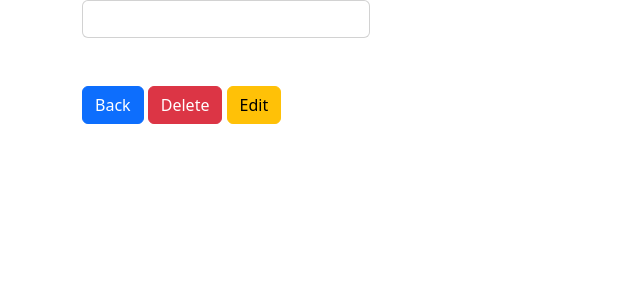
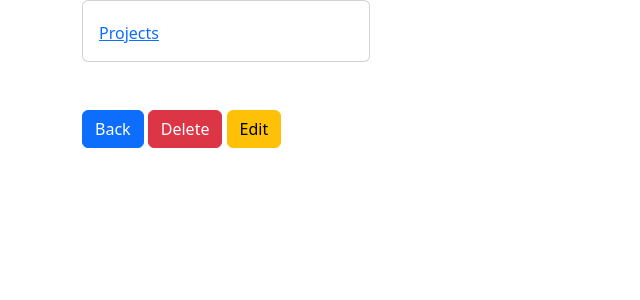
Before and after one commit to teodelcastillo/DjangoCRM, a Django app: template DjangoProjectManager/templates/view_client.html in a window 1280 px wide. Shown: the part 56-356 px from the top of the page, without its empty margins (0-640 px from the left). Run offline with Django 4.2, Linux system fonts and the light colour scheme; the template is opened without the code that fills it, so the values that code supplies are empty; the visitor is signed in with stand-in values (Sample User, id 1).

Commit message:
View to client projects

```diff
--- a/DjangoProjectManager/templates/view_client.html
+++ b/DjangoProjectManager/templates/view_client.html
@@ -4,6 +4,8 @@
   <div class="card-body">
     <h5 class="card-title">{{client.name}}</h5>
     <h6 class="card-subtitle mb-2 text-body-secondary">{{client.clientID}}</h6>
+    <a href="{% url 'client_projects' client.id %}" class="card-link">Projects</a>
+
 
 
   </div>
```
